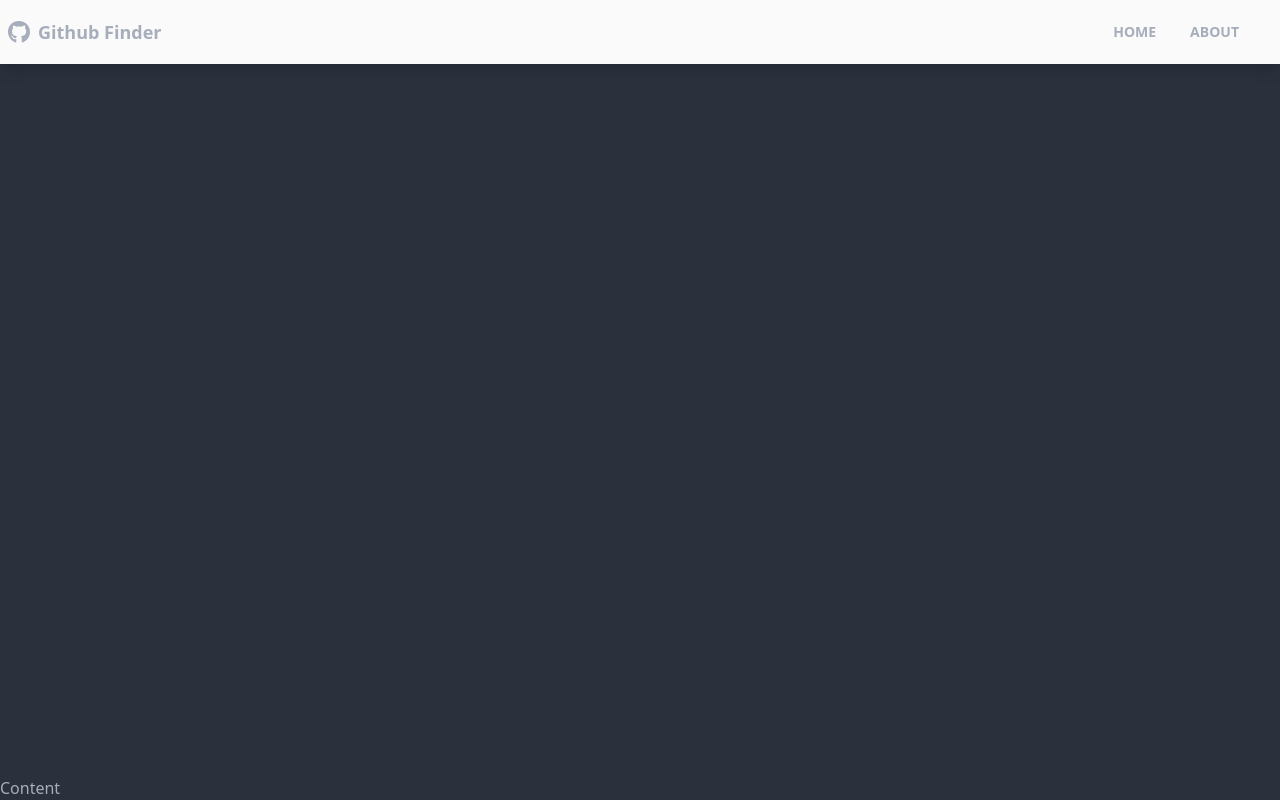
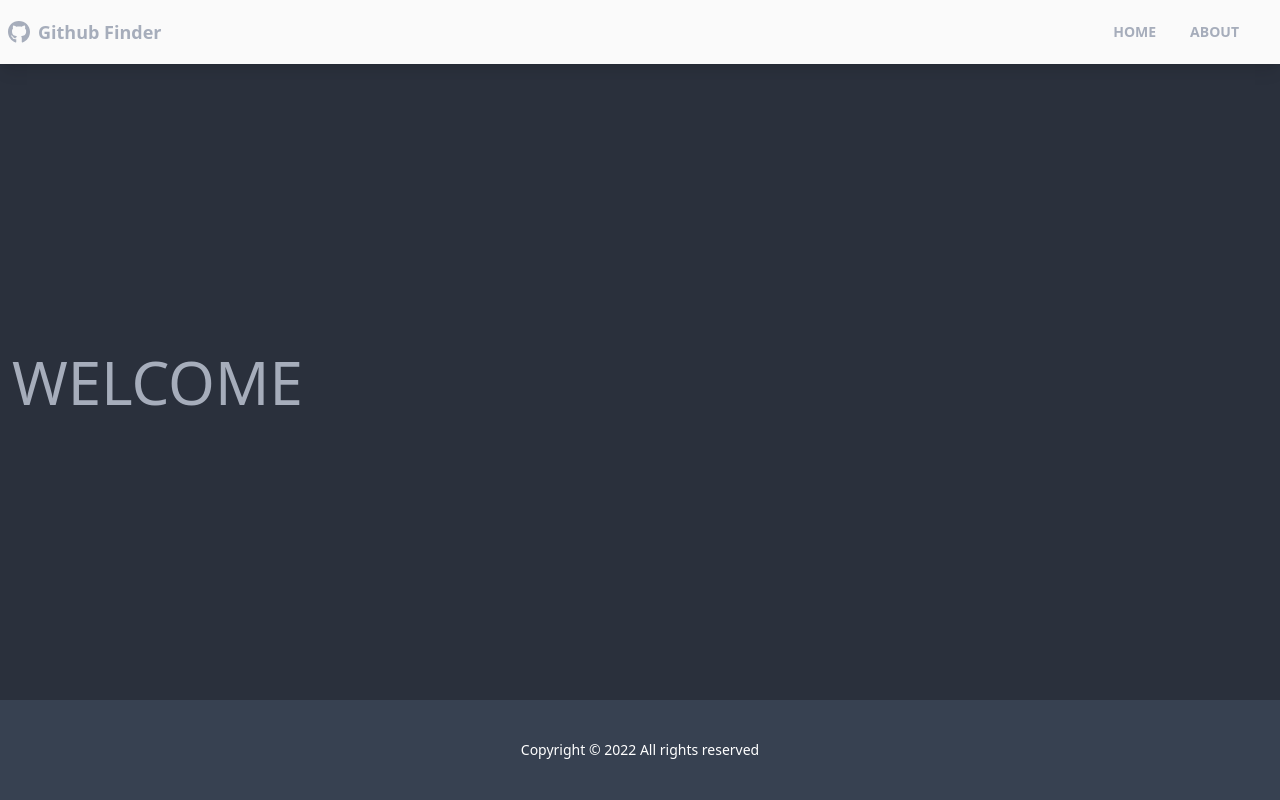
Before and after one commit to mdave94/profile-viewer, a React (Create React App) app: page / in a window 1280 px wide. Built offline with nearby package versions, Linux system fonts and the light colour scheme.

Commit message:
Footer and pageses added

```diff
--- a/src/App.js
+++ b/src/App.js
@@ -1,19 +1,27 @@
 import './App.css';
-import { BrowserRouter as Router,Route } from 'react-router-dom'
-import Navbar from './components/layouts/Navbar';
+import { BrowserRouter as Router,Route,Routes } from 'react-router-dom'
+import Navbar from './components/layouts/Navbar'
+import Footer from './components/Footer'
+import Home from './pages/Home'
+import About from './pages/About'
+import NotFound from './pages/NotFound'
 
 
 
 function App() {
   return (
     <Router>
-      <div className='flex flex-col justify-between h-screen'>
+      <div className='flex flex-col justify-between  h-screen'>
         <Navbar/>
-            <main>
-              Content
-
+            <main className='container mx-auto  px-3 pb-12'>
+              <Routes>
+                <Route exact path ="/" element={<Home/>}/>
+                <Route path ="about" element={<About/>}/>
+                <Route path ="/notfound" element={<NotFound/>}/>
+                <Route path ="/*" element={<NotFound/>}/>
+              </Routes>
             </main>
-
+        <Footer/>
       </div>
     </Router>
   );
--- /dev/null
+++ b/src/components/Footer.jsx
@@ -0,0 +1,12 @@
+ const Footer = () => {
+    const footerYear = new Date().getFullYear()
+
+
+    return (
+        <footer className="footer p-10 bg-gray-700 text-primary-content footer-center">
+                <p> Copyright &copy; {footerYear} All rights reserved </p>
+        </footer>
+     );
+ }
+
+ export default Footer;
--- /dev/null
+++ b/src/pages/About.jsx
@@ -0,0 +1,12 @@
+
+const About = () => {
+    return (
+
+       <div>
+            <h1 className="text-6xl">ABOUT</h1>
+
+        </div>
+     );
+}
+
+export default About;
--- /dev/null
+++ b/src/pages/Home.jsx
@@ -0,0 +1,10 @@
+const Home = () => {
+    return (
+        <div>
+            <h1 className="text-6xl">WELCOME</h1>
+
+        </div>
+     );
+}
+
+export default Home;
--- /dev/null
+++ b/src/pages/NotFound.jsx
@@ -0,0 +1,25 @@
+import {FaHome} from 'react-icons/fa'
+import {Link} from 'react-router-dom'
+
+const NotFound = () => {
+    return (
+        <div className='hero'>
+            <div className="text-center hero-content">
+                <div className="max-w-lg">
+                    <h1 className="text-8xl font-bold mb-8">
+                        Whoops
+                    </h1>
+                    <p className="text-3xl mb-8">
+                        404- Page not found!
+                    </p>
+                    <Link className='btn btn-accent btn-lg' to="/">
+                        <FaHome className='mr-2'/>Back to HOME
+                    </Link>
+                </div>
+            </div>
+
+        </div>
+     );
+}
+
+export default NotFound;
```
Also changed, not shown: 1 other file (tests, documents, lock files or other folders).
